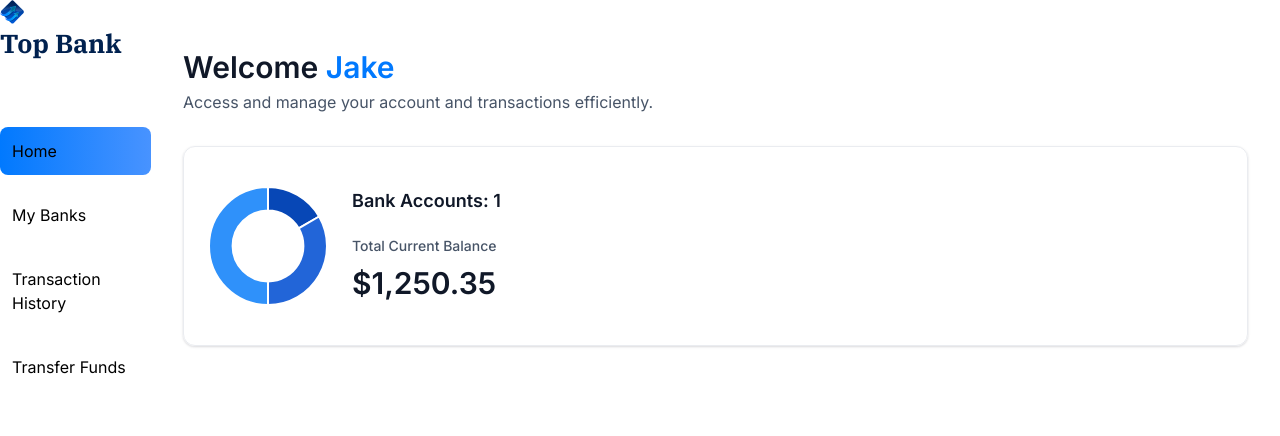
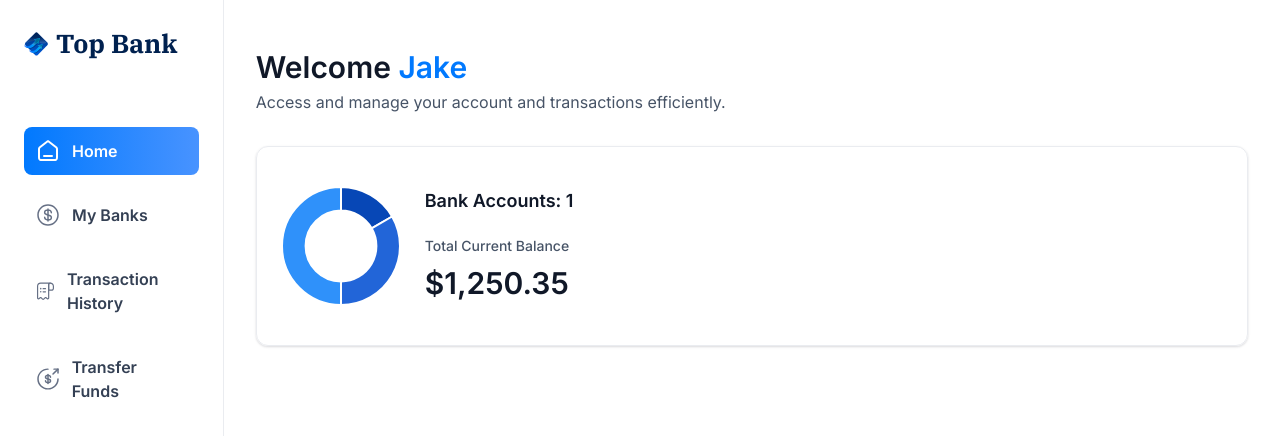
Before and after one commit to anantiikenna/top_bank, a Next.js app: page / in a window 1280 px wide. Shown: the top 436 px of the page. Built offline with nearby package versions, Linux system fonts and the light colour scheme.

Commit message:
"Updated Sidebar component: removed import, added classnames, modified Link component, and added image and label elements to sidebar links."

```diff
--- a/components/Sidebar.tsx
+++ b/components/Sidebar.tsx
@@ -1,7 +1,7 @@
 'use client'
 
 import { sidebarLinks } from '@/constants';
-import { cn } from '@/lib/utils';
+//import { cn } from '@/lib/utils';
 import Image from 'next/image'
 import Link from 'next/link'
 import { usePathname } from 'next/navigation'
@@ -10,9 +10,9 @@ import React from 'react'
 const Sidebar = ({ user }: SiderbarProps) => {
   const pathname = usePathname();
   return (
-    <section className=''>
+    <section className='sidebar'>
         <nav className='flex flex-col gap-4'>
-            <Link   className='mb-12 cursor-pointer items-center gap-2'href='/'>
+            <Link   className='flex mb-12 cursor-pointer items-center gap-2'href='/'>
                 <Image
                     src='/icons/logo.svg'
                     width={34}
@@ -30,13 +30,24 @@ const Sidebar = ({ user }: SiderbarProps) => {
                     key={item.label}
                     className={`sidebar-link ${isActive && 'bg-bank-gradient'}`}//{isActive ?'bg-bank-gradient sidebar-link':'sidebar-link'}//{cn('sidebar-link', {'bg-bank-gradient': isActive})}
                   >
-                    {item.label}
+                    <div className='relative size-6'>
+                      <Image
+                        src={item.imgURL}
+                        alt={item.label}
+                        fill
+                        className={`${isActive && 'brightness-[3] invert-0'}`}
+                      />
+                    </div>
+                    <p className={`sidebar-label ${isActive && '!text-white'}`}>{item.label}</p>
+
                   </Link>
                 )
               }
             )}
+          USER
+        </nav>
 
-        </nav>
+        FOOTER
     </section>
   )
 }
```
